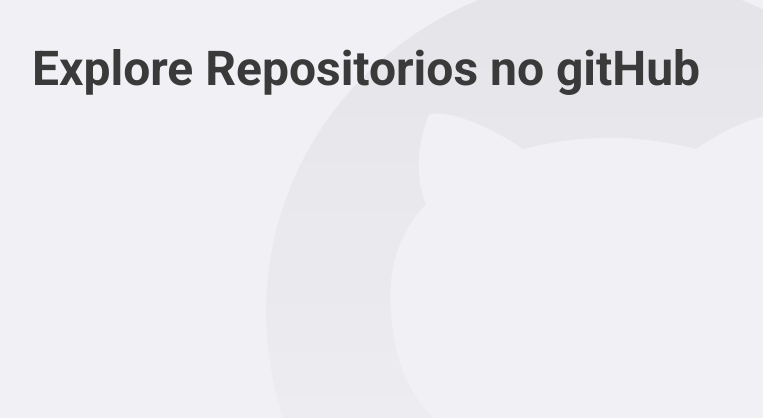
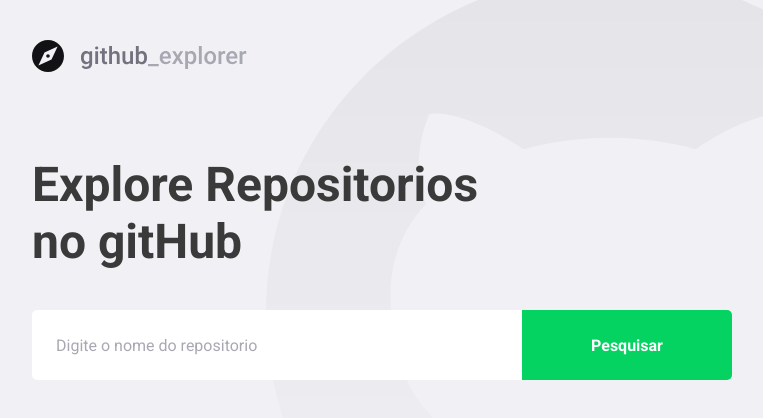
Before and after one commit to gustavolopesv3/githubexplorer, a React (Create React App) app: page / in a window 1280 px wide. Shown: the top 418 px of the page, without its empty margins (148-911 px from the left). Built offline with nearby package versions, Linux system fonts and the light colour scheme.

Commit message:
input and button

```diff
--- a/package.json
+++ b/package.json
@@ -12,6 +12,7 @@
     "@types/react-dom": "^16.9.8",
     "eslint-config-airbnb": "^18.2.1",
     "eslint-plugin-react": "7.21.5",
+    "polished": "^4.0.4",
     "react": "^17.0.1",
     "react-dom": "^17.0.1",
     "react-router-dom": "^5.2.0",
--- a/src/pages/Dashboard/index.tsx
+++ b/src/pages/Dashboard/index.tsx
@@ -1,7 +1,18 @@
 import React from 'react';
-import { Title } from './styles';
+import { Title, Form, Repositories } from './styles';
+import logoImg from '../../assets/logo.svg';
 const Dashboard: React.FC = () => {
-  return <Title>Explore Repositorios no gitHub</Title>;
+  return (
+    <>
+      <img src={logoImg} alt="Github Explorer" />
+      <Title>Explore Repositorios no gitHub</Title>
+      <Form>
+        <input type="text" placeholder="Digite o nome do repositorio" />
+        <button type="submit">Pesquisar</button>
+      </Form>
+      <Repositories></Repositories>
+    </>
+  );
 };
 
 export default Dashboard;
--- a/src/pages/Dashboard/styles.ts
+++ b/src/pages/Dashboard/styles.ts
@@ -1,6 +1,46 @@
 import styled from 'styled-components';
+import { shade } from 'polished';
 
 export const Title = styled.h1`
   font-size: 48px;
   color: #3a3a3a;
+  margin-top: 80px;
+  max-width: 450px;
 `;
+
+export const Form = styled.form`
+  margin-top: 40px;
+  max-width: 700px;
+
+  display: flex;
+
+  input {
+    flex: 1;
+    height: 70;
+    padding: 0 24px;
+    border: 0;
+    border-radius: 5px 0 0 5px;
+    color: #3a3a3a;
+
+    &::placeholder {
+      color: #a8a8b3;
+    }
+  }
+
+  button {
+    width: 210px;
+    height: 70px;
+    background: #04d361;
+    border-radius: 0 5px 5px 0;
+    border: 0;
+    color: #fff;
+    font-weight: bold;
+    transition: background-color 0.2s;
+
+    &:hover {
+      background: ${shade(0.2, '#04d361')};
+    }
+  }
+`;
+
+export const Repositories = styled.div``;
```
Also changed, not shown: src/assets/logo.svg (renamed from src/assets/1587379765556-attachment.svg), 1 other file (tests, documents, lock files or other folders).
